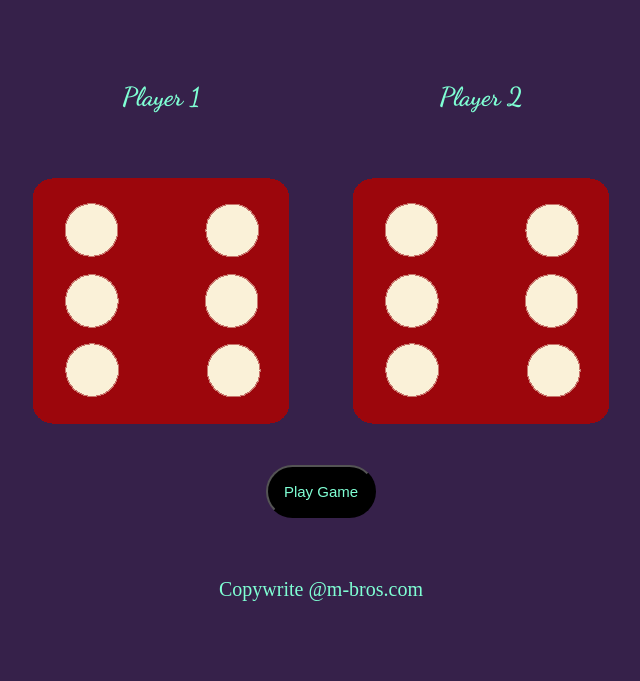
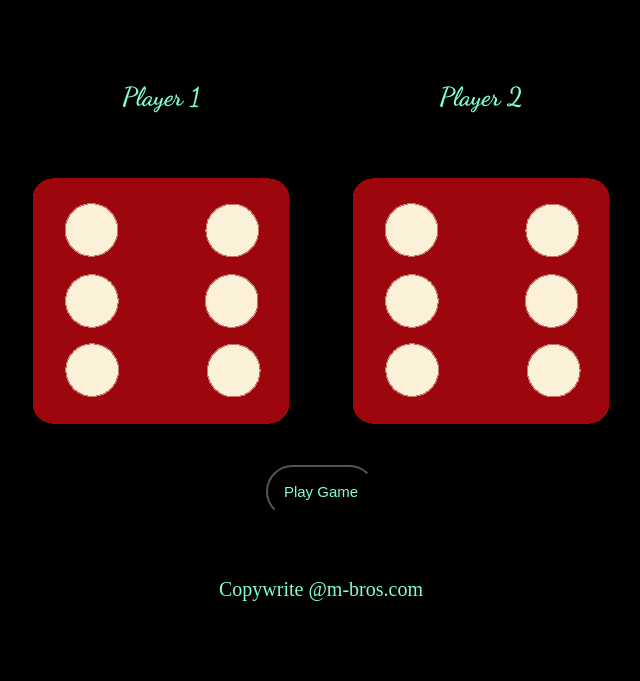
Before and after one commit to Shailendra-08/Full-Stack-Developer, a plain HTML site: page dice game/index.html in a window 1280 px wide. Shown: the part 119-800 px from the top of the page, without its empty margins (319-959 px from the left). Drawn offline with Linux system fonts and the light colour scheme.

Commit message:
Update style.css
background is change to black

```diff
--- a/dice game/style.css
+++ b/dice game/style.css
@@ -1,5 +1,6 @@
 body{
-    background-color: rgb(54, 33, 74);
+/*     background-color: rgb(54, 33, 74); */
+    background-color:black;
 }
 
 h1{
```
